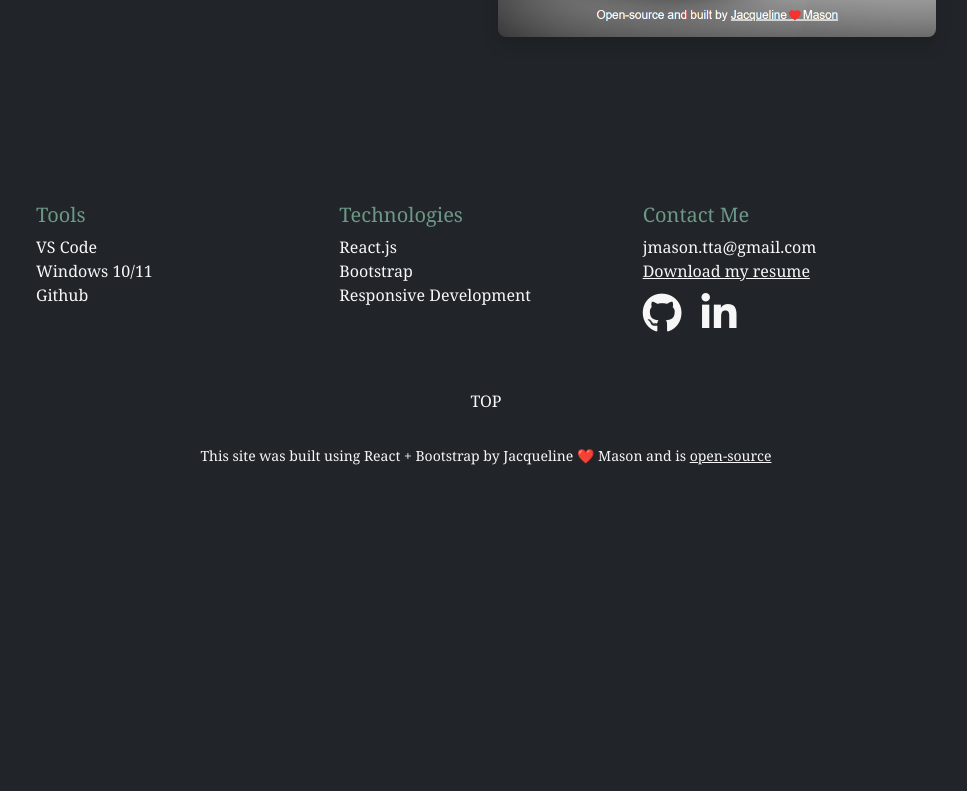
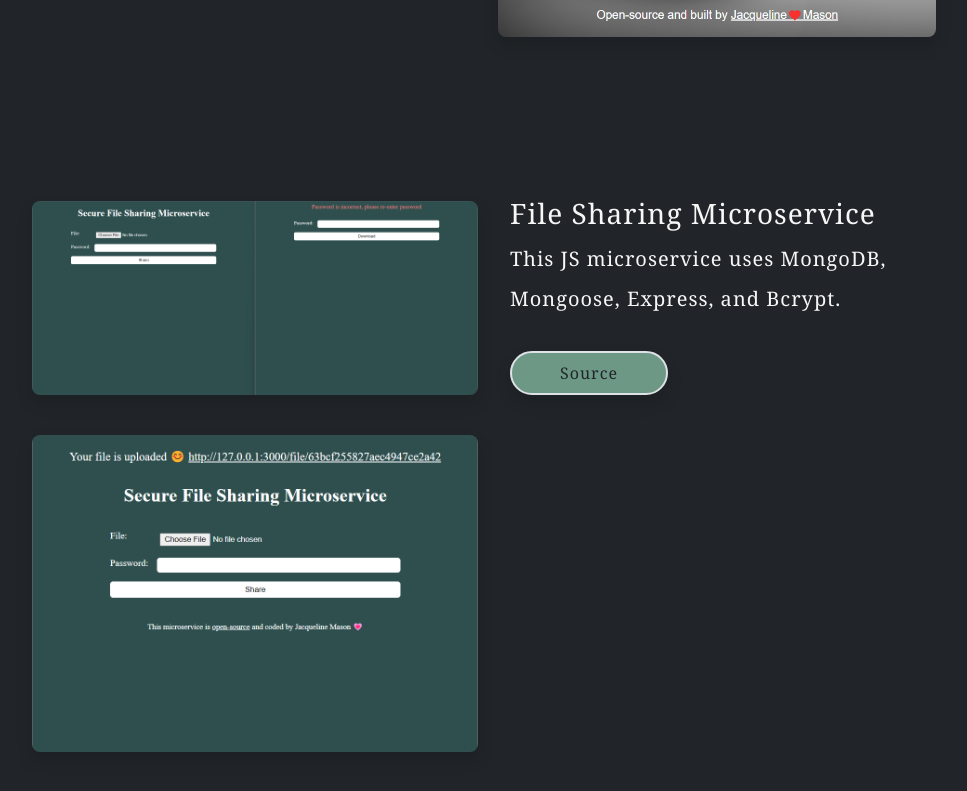
Before and after one commit to rookiebehaviour/superb-portfolio-react, a React (Create React App) app: page / in a window 1280 px wide. Shown: the part 3989-4780 px from the top of the page, without its empty margins (154-1121 px from the left). Before the commit the page ends 4466 px from the top, so only its background shows below. Built offline with nearby package versions, Linux system fonts and the light colour scheme.

Commit message:
added new projects and changed font size in projects section

```diff
--- a/src/Projects.css
+++ b/src/Projects.css
@@ -1,3 +1,7 @@
+.Projects p {
+  font-size: 20px;
+}
+
 .Projects #projects img {
   border-radius: 8px;
   margin: 20px 0;
--- a/src/Projects.js
+++ b/src/Projects.js
@@ -4,6 +4,8 @@ import MusicWebsite from "./music-website.png";
 import Dictionary from "./React-dictionary-app.png";
 import WeatherApp from "./react-weather-app.png";
 import WorldClock from "./world-clock.png";
+import FileSharing1 from "./file-sharing-microservice.png";
+import FileSharing2 from "./file-sharing-microservice-success.png";
 
 export default function Projects() {
   return (
@@ -139,6 +141,38 @@ export default function Projects() {
             />
           </div>
         </div>
+        <div className="row mb-3">
+          <div className="col-sm-6 p-2 projects">
+            <img
+              src={FileSharing1}
+              alt="File sharing app"
+              title="File sharing app"
+              className="img-fluid shadow"
+            />
+            <img
+              src={FileSharing2}
+              alt="File sharing app"
+              title="File sharing app"
+              className="img-fluid shadow"
+            />
+          </div>
+          <div className="col-sm-6 p-4 projects">
+            <h3>File Sharing Microservice</h3>
+            <p>
+              This JS microservice uses MongoDB, Mongoose, Express, and Bcrypt.
+            </p>
+            <div>
+              <a
+                href="https://github.com/rookiebehaviour/file-share"
+                className="btn btn-secondary rounded-pill border border-2 pt-2 pb-2 ps-5 pe-5 mt-3 shadow"
+                target="_blank"
+                rel="noreferrer"
+              >
+                Source
+              </a>
+            </div>
+          </div>
+        </div>
       </section>
     </div>
   );
```
Also changed, not shown: src/file-sharing-microservice-success.png (added), src/file-sharing-microservice.png (added).
